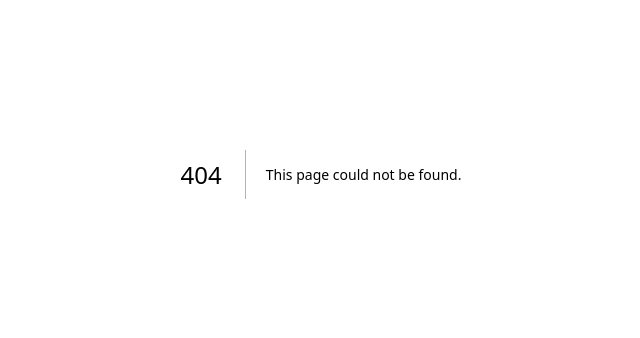
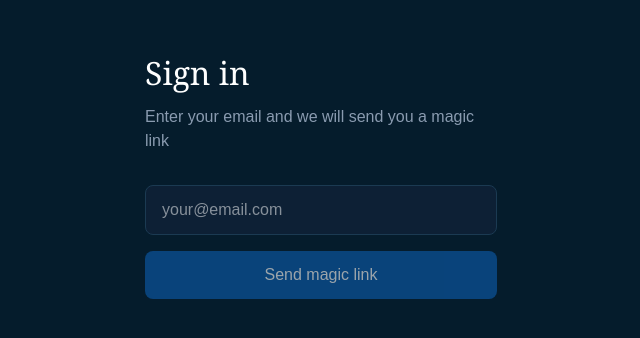
Before and after one commit to osman-mahmood-1/foundry-mvp, a Next.js app: page /login in a window 1280 px wide. Before the commit this address had no page. Shown: the part 226-564 px from the top of the page, without its empty margins (319-959 px from the left). Built offline with nearby package versions, Linux system fonts and the light colour scheme.

Commit message:
auth: magic link login and portal stub

```diff
--- /dev/null
+++ b/app/auth/callback/route.ts
@@ -0,0 +1,33 @@
+import { createServerClient } from '@supabase/ssr'
+import { cookies } from 'next/headers'
+import { NextResponse } from 'next/server'
+import type { NextRequest } from 'next/server'
+
+export async function GET(request: NextRequest) {
+  const requestUrl = new URL(request.url)
+  const code = requestUrl.searchParams.get('code')
+
+  if (code) {
+    const cookieStore = await cookies()
+    const supabase = createServerClient(
+      process.env.NEXT_PUBLIC_SUPABASE_URL!,
+      process.env.NEXT_PUBLIC_SUPABASE_ANON_KEY!,
+      {
+        cookies: {
+          getAll() {
+            return cookieStore.getAll()
+          },
+          setAll(cookiesToSet) {
+            cookiesToSet.forEach(({ name, value, options }) =>
+              cookieStore.set(name, value, options)
+            )
+          },
+        },
+      }
+    )
+
+    await supabase.auth.exchangeCodeForSession(code)
+  }
+
+  return NextResponse.redirect(new URL('/portal', request.url))
+}
--- /dev/null
+++ b/app/login/page.tsx
@@ -0,0 +1,58 @@
+'use client'
+
+import { useState } from 'react'
+import { createClient } from '../../lib/supabase'
+
+export default function LoginPage() {
+  const [email, setEmail] = useState('')
+  const [submitted, setSubmitted] = useState(false)
+  const [loading, setLoading] = useState(false)
+
+  async function handleLogin() {
+    setLoading(true)
+    const supabase = createClient()
+    await supabase.auth.signInWithOtp({
+      email,
+      options: {
+        emailRedirectTo: `${process.env.NEXT_PUBLIC_APP_URL}/auth/callback`,
+      },
+    })
+    setSubmitted(true)
+    setLoading(false)
+  }
+
+  if (submitted) {
+    return (
+      <div style={{ minHeight: '100vh', display: 'flex', alignItems: 'center', justifyContent: 'center', backgroundColor: '#051C2C', fontFamily: 'Arial, sans-serif' }}>
+        <div style={{ textAlign: 'center', color: 'white' }}>
+          <h1 style={{ fontSize: '24px', marginBottom: '12px' }}>Check your email</h1>
+          <p style={{ color: '#8A9BB0' }}>We sent a magic link to <strong>{email}</strong></p>
+        </div>
+      </div>
+    )
+  }
+
+  return (
+    <div style={{ minHeight: '100vh', display: 'flex', alignItems: 'center', justifyContent: 'center', backgroundColor: '#051C2C', fontFamily: 'Arial, sans-serif' }}>
+      <div style={{ width: '100%', maxWidth: '400px', padding: '0 24px' }}>
+        <h1 style={{ color: 'white', fontSize: '32px', fontFamily: 'Georgia, serif', marginBottom: '8px' }}>Sign in</h1>
+        <p style={{ color: '#8A9BB0', marginBottom: '32px' }}>Enter your email and we will send you a magic link</p>
+        <input
+          type="email"
+          placeholder="your@email.com"
+          value={email}
+          onChange={(e) => setEmail(e.target.value)}
+          onKeyDown={(e) => e.key === 'Enter' && handleLogin()}
+          style={{ width: '100%', padding: '12px 16px', backgroundColor: '#0D2035', border: '1px solid #1B3A52', borderRadius: '8px', color: 'white', fontSize: '16px', marginBottom: '16px', boxSizing: 'border-box' }}
+        />
+        <button
+          onClick={handleLogin}
+          disabled={loading || !email}
+          style={{ width: '100%', padding: '12px', backgroundColor: '#0D5EAF', color: 'white', border: 'none', borderRadius: '8px', fontSize: '16px', cursor: loading || !email ? 'not-allowed' : 'pointer', opacity: loading || !email ? 0.6 : 1 }}
+        >
+          {loading ? 'Sending...' : 'Send magic link'}
+        </button>
+      </div>
+    </div>
+  )
+}
--- /dev/null
+++ b/app/portal/page.tsx
@@ -0,0 +1,7 @@
+export default function PortalPage() {
+  return (
+    <div style={{ minHeight: '100vh', backgroundColor: '#051C2C', display: 'flex', alignItems: 'center', justifyContent: 'center' }}>
+      <h1 style={{ color: 'white', fontFamily: 'Georgia, serif', fontSize: '32px' }}>Welcome to your portal</h1>
+    </div>
+  )
+}
--- /dev/null
+++ b/lib/supabase.ts
@@ -0,0 +1,8 @@
+import { createBrowserClient } from '@supabase/ssr'
+
+export function createClient() {
+  return createBrowserClient(
+    process.env.NEXT_PUBLIC_SUPABASE_URL!,
+    process.env.NEXT_PUBLIC_SUPABASE_ANON_KEY!
+  )
+}
--- a/package.json
+++ b/package.json
@@ -9,6 +9,8 @@
     "lint": "eslint"
   },
   "dependencies": {
+    "@supabase/ssr": "^0.9.0",
+    "@supabase/supabase-js": "^2.98.0",
     "next": "16.1.6",
     "react": "19.2.3",
     "react-dom": "19.2.3"
```
Also changed, not shown: 1 other file (tests, documents, lock files or other folders).
